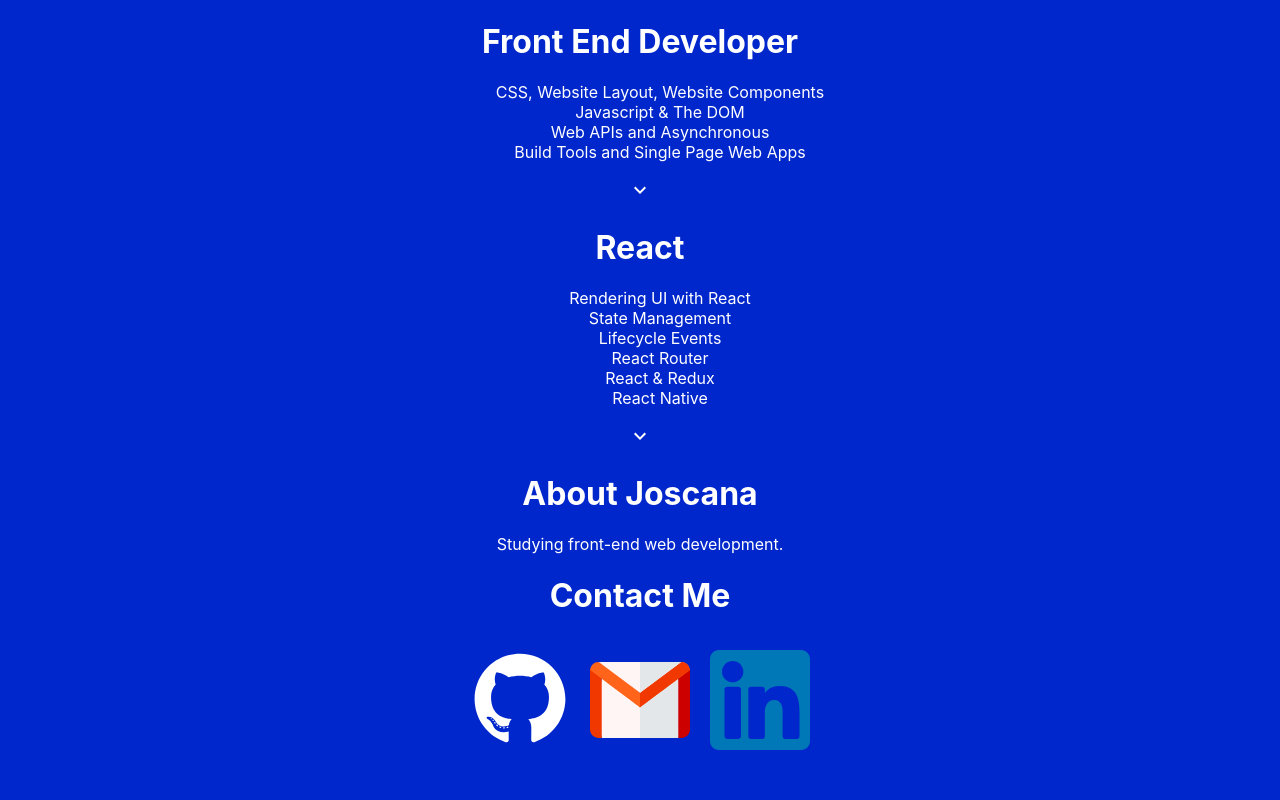
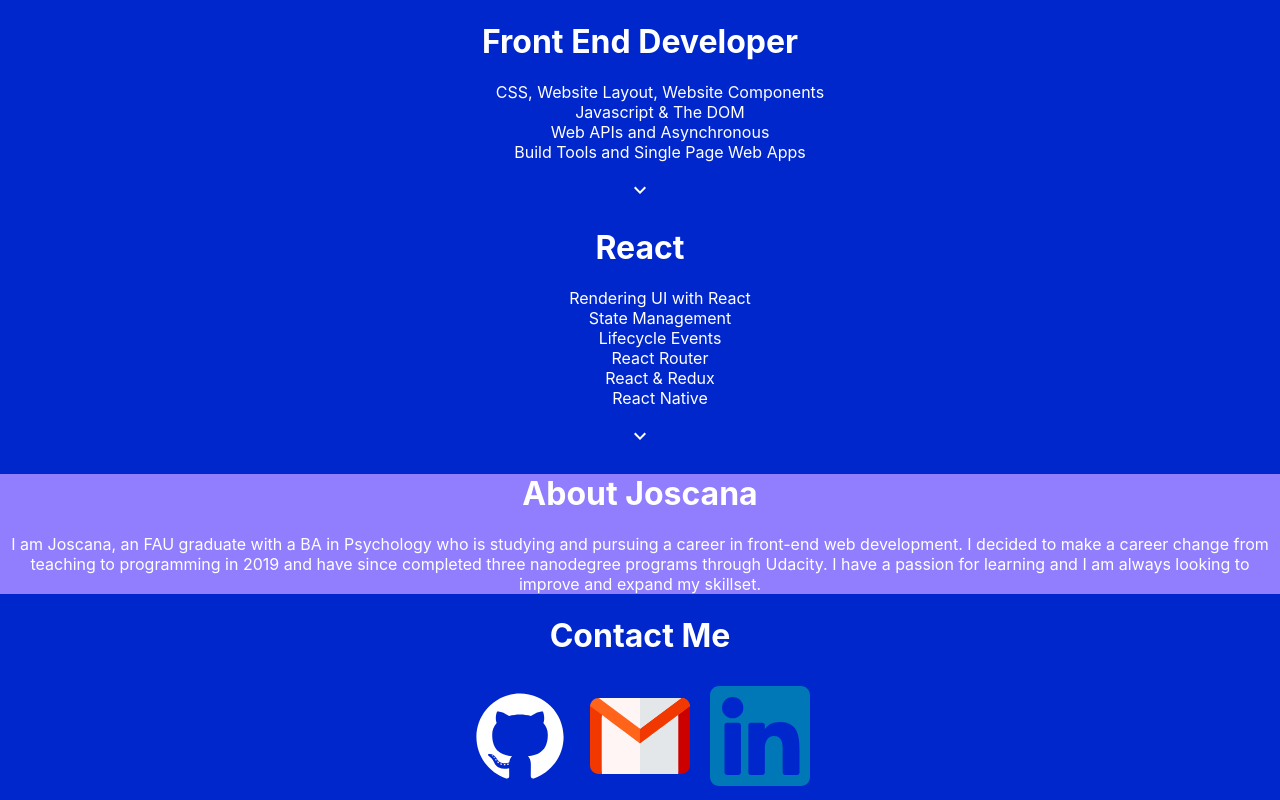
Before and after one commit to joscana/my-portfolio, a React (Create React App) app: page / in a window 1280 px wide. Shown: the part 1479-2279 px from the top of the page. Before the commit the page ends 2243 px from the top, so only its background shows below. Built offline with nearby package versions, Linux system fonts and the light colour scheme.

Commit message:
icons sized

```diff
--- a/src/App.scss
+++ b/src/App.scss
@@ -4,7 +4,7 @@
 // $skills-background: #a68fa7;
 
 $background: #0027cb;
-$skills-background: #917eff;
+$alt-background: #917eff;
 $white-font: #ffffff;
 
 html {
@@ -28,8 +28,9 @@ html {
 }
 
 .icon {
-  height: auto;
+  height: 100px;
   width: 100px;
+  object-fit: contain;
   margin: 10px;
   justify-self: center;
   align-self: center;
@@ -40,7 +41,11 @@ html {
 }
 
 .skills-container {
-  background-color: $skills-background;
+  background-color: $alt-background;
+}
+
+.About {
+  background-color: $alt-background;
 }
 
 .Skills {
--- a/src/components/About.js
+++ b/src/components/About.js
@@ -7,7 +7,7 @@ function About(props) {
     return (
         <div className="About">
             <h1> About Joscana </h1>
-            <p> Studying front-end web development.</p>
+            <p> I am Joscana, an FAU graduate with a BA in Psychology who is studying and pursuing a career in front-end web development. I decided to make a career change from teaching to programming in 2019 and have since completed three nanodegree programs through Udacity. I have a passion for learning and I am always looking to improve and expand my skillset.</p>
         </div>
     )
 }
--- a/src/components/Contact.js
+++ b/src/components/Contact.js
@@ -9,7 +9,7 @@ import linkedin from '../icons/linkedin.svg'
 
 function Contact(props) {
     return (
-        <div className="About">
+        <div className="Contact">
             <h1> Contact Me </h1>
             <a href='https://github.com/joscana'>
                 <img className='contact icon' src={gitHub} />
--- a/src/components/Course.js
+++ b/src/components/Course.js
@@ -22,7 +22,9 @@ function Course(props) {
                 })}
             </ul>
             {show ? <ExpandLessIcon onClick={handleButtonClick} /> : <ExpandMoreIcon onClick={handleButtonClick} />}
-            {show ? <img className='certificate' src={props.cert} /> : null}
+            <div>
+                {show ? <img className='certificate' src={props.cert} /> : null}
+            </div>
         </div>
     )
 }
```
Also changed, not shown: src/icons/sass.svg.
